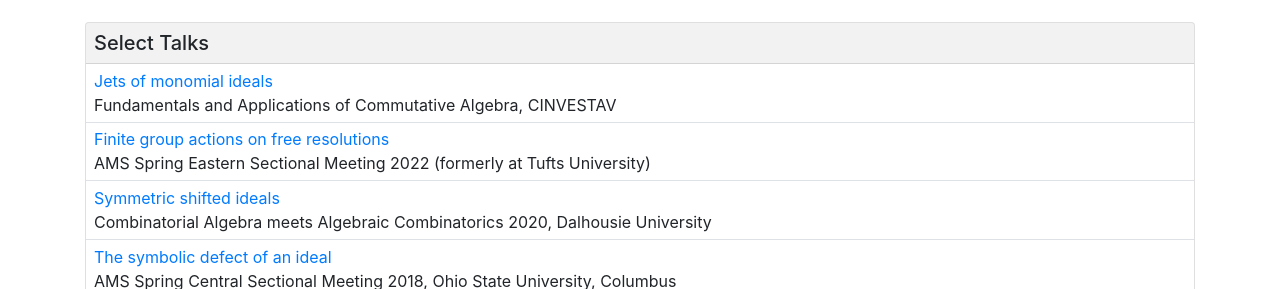
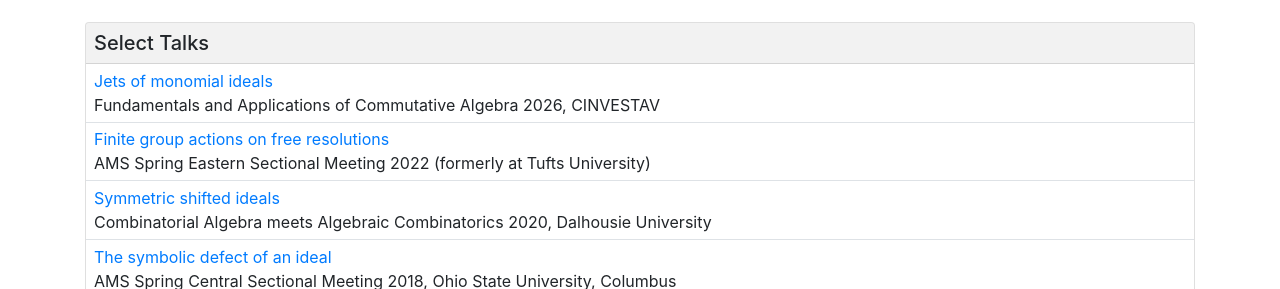
Before and after one commit to galettof/galettof.github.io, a Jekyll site: the page built from research.html, in a window 1280 px wide and 900 px high, scrolled down 1708 px. Shown: the part 165-454 px from the top of the window. Built offline with Jekyll 4.4.1, drawn with Linux system fonts in a browser that asks for light colours; nearby versions of some CDN libraries; formulas are drawn with MathJax 3.

Commit message:
added year to Rafafest

```diff
--- a/_data/slides.yml
+++ b/_data/slides.yml
@@ -72,6 +72,6 @@ talks:
   date: 2022-03-20
 
 - title: Jets of monomial ideals
-  place: Fundamentals and Applications of Commutative Algebra, CINVESTAV
+  place: Fundamentals and Applications of Commutative Algebra 2026, CINVESTAV
   file: 2026jmi.pdf
   date: 2026-06-09
```
